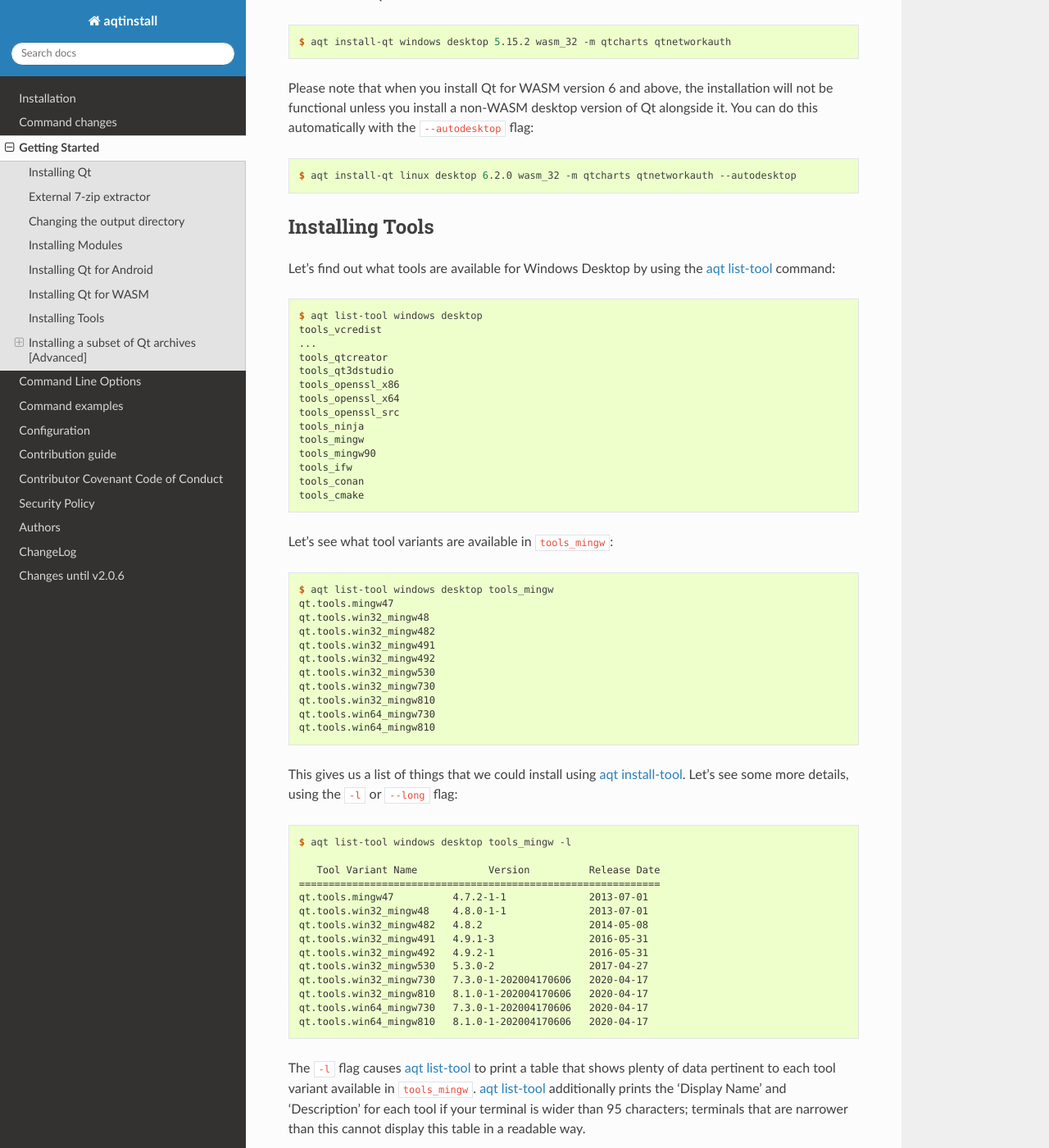
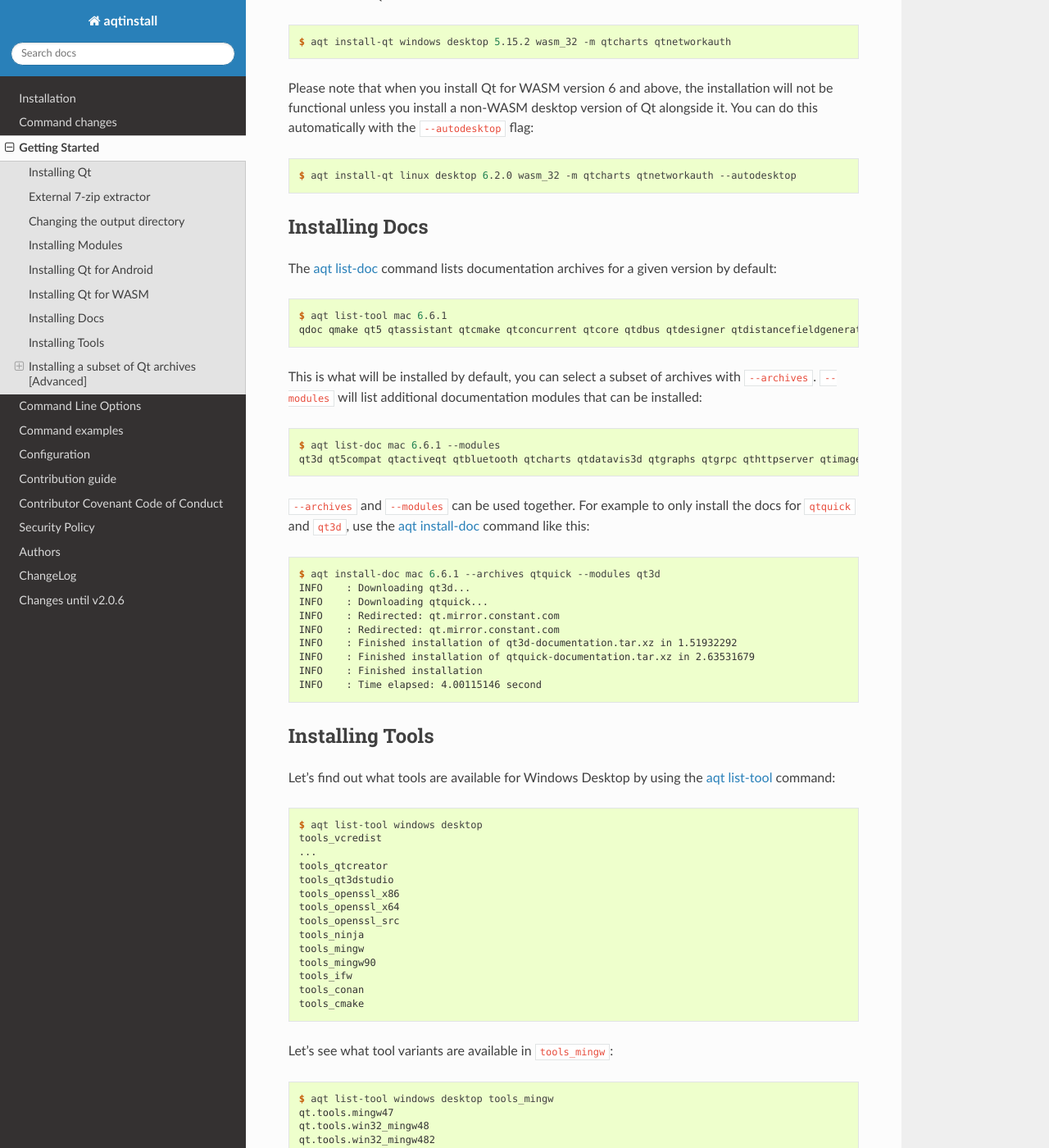
Before and after one commit to miurahr/aqtinstall, a Sphinx documentation site: the page built from docs/getting_started.rst, in a window 1280 px wide and 1400 px high, scrolled down 5728 px. Shown: the whole window at 82% size. Built offline with Sphinx 7.4.7 and the Read the Docs theme 2.0.0, drawn with Linux system fonts in a browser that asks for light colours; the version number could not be read and is left out.

Commit message:
Add docs clarifying list-doc and install-doc
Fixes https://github.com/miurahr/aqtinstall/issues/753

```diff
--- a/docs/getting_started.rst
+++ b/docs/getting_started.rst
@@ -317,6 +317,44 @@
     $ aqt install-qt linux desktop 6.2.0 wasm_32 -m qtcharts qtnetworkauth --autodesktop
 
 
+Installing Docs
+---------------
+
+The :ref:`aqt list-doc <list-doc command>` command lists documentation
+archives for a given version by default:
+
+.. code-block:: console
+
+    $ aqt list-tool mac 6.6.1
+    qdoc qmake qt5 qtassistant qtcmake qtconcurrent qtcore qtdbus qtdesigner qtdistancefieldgenerator qtdoc qtgui qthelp qtlabsplatform qtlinguist qtnetwork qtopengl qtplatformintegration qtprintsupport qtqml qtqmlcore qtqmlmodels qtqmltest qtqmlworkerscript qtqmlxmllistmodel qtquick qtquickcontrols qtquickdialogs qtsql qtsvg qttestlib qtuitools qtwaylandcompositor qtwidgets qtxml
+
+This is what will be installed by default, you can select a subset of archives
+with ``--archives``.
+``--modules`` will list additional documentation modules that can be installed:
+
+
+.. code-block:: console
+
+    $ aqt list-doc mac 6.6.1 --modules
+    qt3d qt5compat qtactiveqt qtbluetooth qtcharts qtdatavis3d qtgraphs qtgrpc qthttpserver qtimageformats qtlocation qtlottie qtmultimedia qtnetworkauth qtnfc qtpdf qtpositioning qtquick3d qtquick3dphysics qtquickeffectmaker qtquicktimeline qtremoteobjects qtscxml qtsensors qtserialbus qtserialport qtshadertools qtspeech qtvirtualkeyboard qtwebchannel qtwebengine qtwebsockets qtwebview
+
+``--archives`` and ``--modules`` can be used together.
+For example to only install the docs for ``qtquick`` and ``qt3d``,
+use the :ref:`aqt install-doc <install-doc command>` command like this:
+
+.. code-block:: console
+
+    $ aqt install-doc mac 6.6.1 --archives qtquick --modules qt3d
+    INFO    : Downloading qt3d...
+    INFO    : Downloading qtquick...
+    INFO    : Redirected: qt.mirror.constant.com
+    INFO    : Redirected: qt.mirror.constant.com
+    INFO    : Finished installation of qt3d-documentation.tar.xz in 1.51932292
+    INFO    : Finished installation of qtquick-documentation.tar.xz in 2.63531679
+    INFO    : Finished installation
+    INFO    : Time elapsed: 4.00115146 second
+
+
 Installing Tools
 ----------------
 
```
